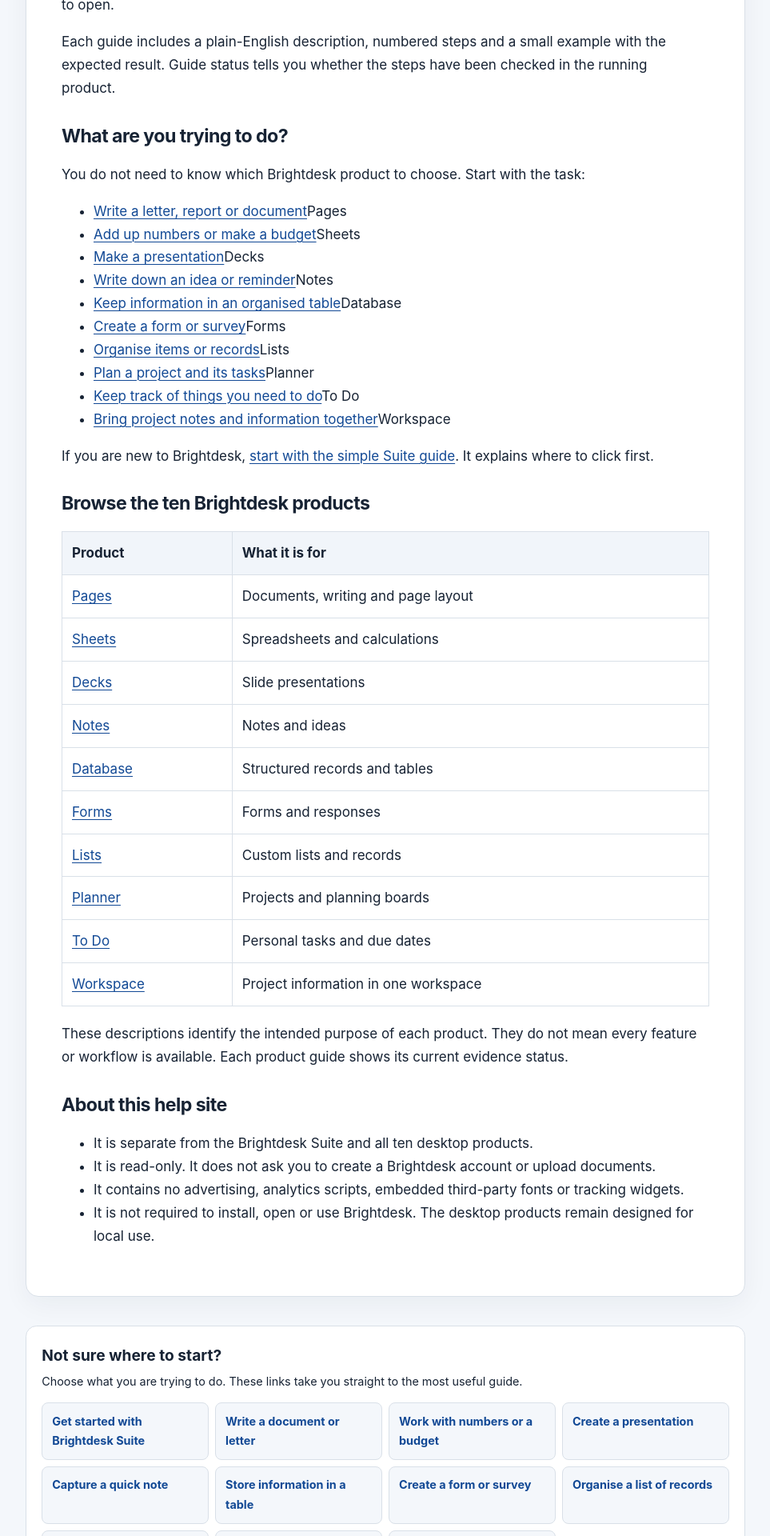
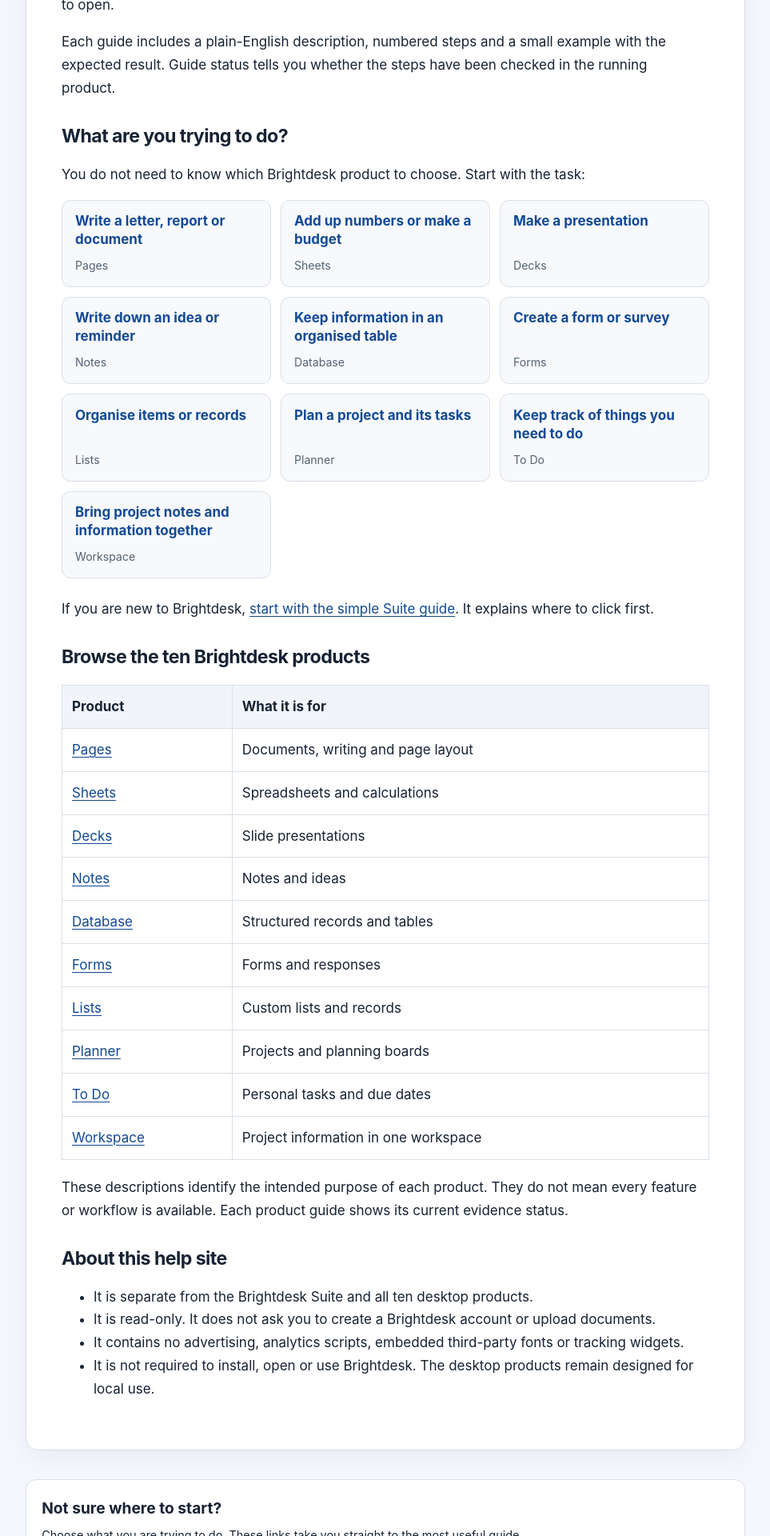
Before and after one commit to conz20/Brightdesk-Wiki, a Jekyll site: the page built from docs/index.md, in a window 1280 px wide. Shown: the part 916-2836 px from the top of the page at 80% size, without its empty margins (158-1121 px from the left). Built offline with Jekyll 4.4.1, drawn with Linux system fonts in a browser that asks for light colours.

Commit message:
style(help): make task suggestions easy to scan

```diff
--- a/docs/assets/css/site.css
+++ b/docs/assets/css/site.css
@@ -167,3 +167,49 @@ a:focus-visible {
 .footer-suggestions a:hover{background:var(--soft-blue)}
 .footer-suggestions a:focus-visible{outline:3px solid #8a4b00;outline-offset:2px}
 @media(max-width:600px){.help-search{margin:.75rem auto;padding:1rem}.footer-suggestions{grid-template-columns:1fr}}
+
+
+/* Task-first guidance and browser translation help */
+.translation-help {
+  width: min(calc(100% - 2rem), var(--content-width));
+  margin: .85rem auto 0;
+  padding: .7rem 1rem;
+  color: var(--muted);
+  background: #f7f9fc;
+  border: 1px solid var(--line);
+  border-radius: .65rem;
+  font-size: .9rem;
+}
+.translation-help p { margin: 0; }
+.task-grid {
+  display: grid;
+  grid-template-columns: repeat(auto-fit, minmax(220px, 1fr));
+  gap: .75rem;
+  margin: 1rem 0 1.5rem;
+  padding: 0;
+  list-style: none;
+}
+.task-grid li {
+  display: flex;
+  min-height: 6rem;
+  flex-direction: column;
+  justify-content: space-between;
+  gap: .55rem;
+  padding: .9rem 1rem;
+  background: #f7f9fc;
+  border: 1px solid var(--line);
+  border-radius: .7rem;
+}
+.task-grid a {
+  font-weight: 700;
+  line-height: 1.35;
+  text-decoration: none;
+}
+.task-grid a:hover { text-decoration: underline; }
+.task-grid span {
+  color: var(--muted);
+  font-size: .88rem;
+}
+@media (max-width: 600px) {
+  .task-grid { grid-template-columns: 1fr; }
+}
```
